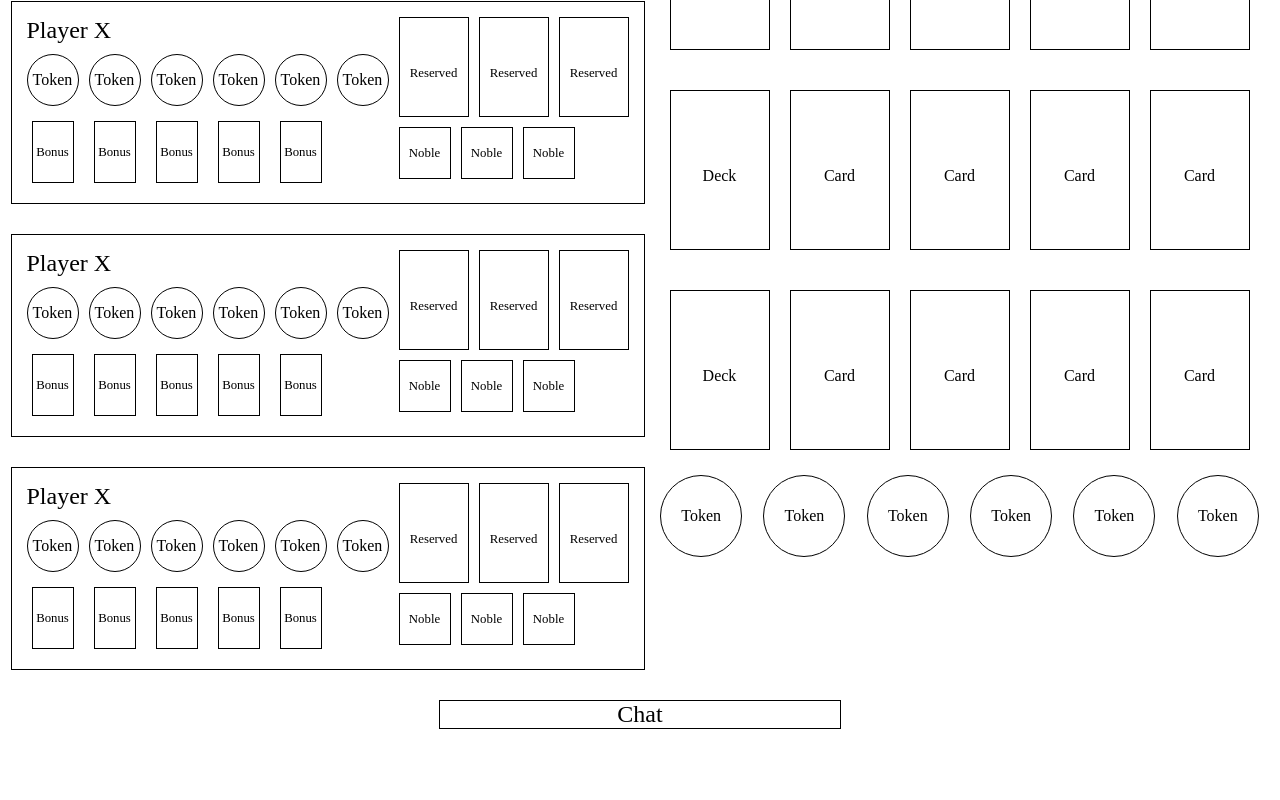
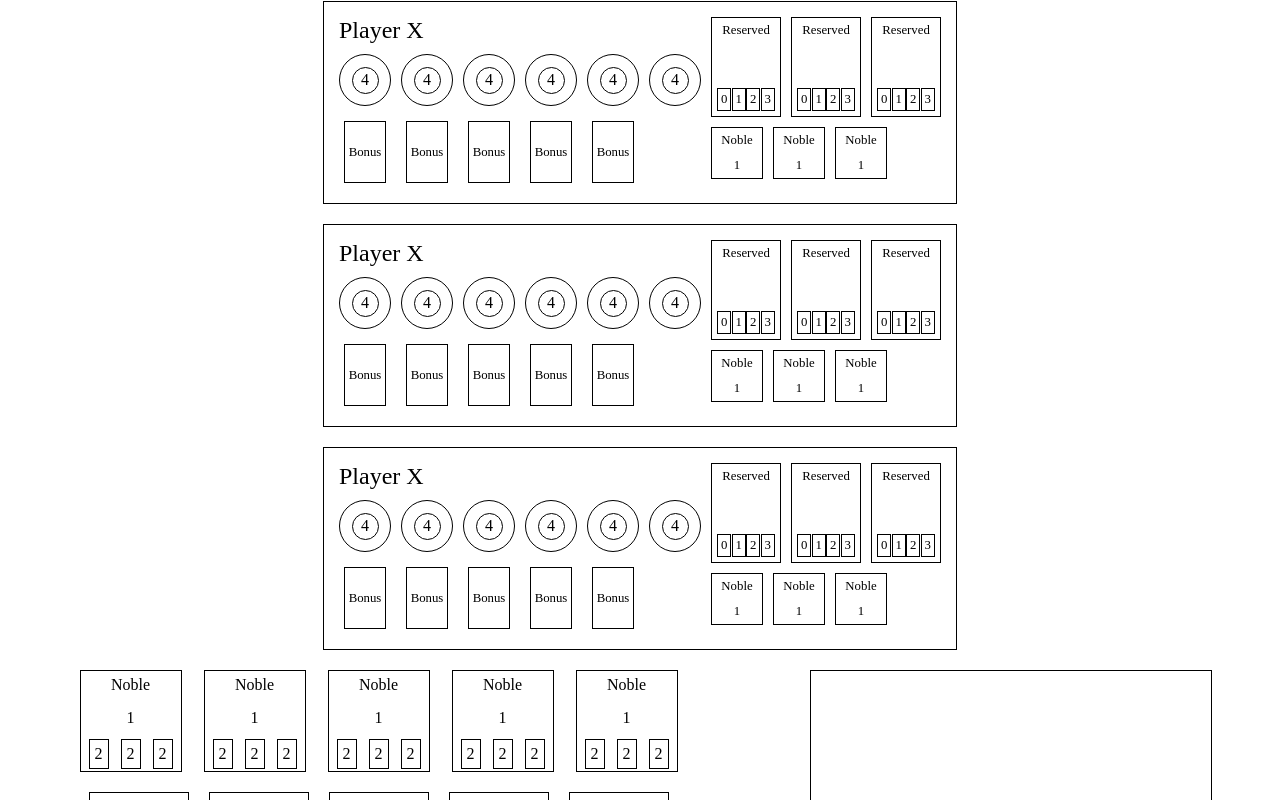
Before and after one commit to RathaR/board-games-map, a React app: page / in a window 1280 px wide. Shown: the part 240-1040 px from the top of the page. Before the commit the page ends 977 px from the top, so only its background shows below. Built offline with nearby package versions, Linux system fonts and the light colour scheme.

Commit message:
update layout

```diff
--- a/client/scense/Game/components/Board/index.jsx
+++ b/client/scense/Game/components/Board/index.jsx
@@ -1,5 +1,7 @@
 import React, { Component } from 'react';
 import PropTypes from 'prop-types';
+import classNames from 'classnames';
+
 import './styles.scss'
 import Card from '../Card';
 import Token from '../Token';
@@ -52,8 +54,10 @@ class Board extends Component {
   }
 
   render() {
+    const blockClasses = classNames(`${BLOCK}`, this.props.className);
+
     return (
-      <div  className={`${BLOCK}`}>
+      <div className={blockClasses}>
         {this.renderNobles()}
         {this.renderCards()}
         {this.renderTokens()}
--- a/client/scense/Game/components/Board/styles.scss
+++ b/client/scense/Game/components/Board/styles.scss
@@ -2,6 +2,7 @@
   display: flex;
   flex-wrap: wrap;
   flex-direction: column;
+  justify-content: space-between;
 
   &__nobles {
     display: flex;
--- a/client/scense/Game/components/Card/index.jsx
+++ b/client/scense/Game/components/Card/index.jsx
@@ -10,9 +10,17 @@ class Card extends Component {
   };
 
   render() {
-    const blockClasses = classNames(`${BLOCK}`, this.props.className);
+    const {type} = this.props;
+    const blockClasses = classNames(`${BLOCK}`, {[`${BLOCK}--reserved`]: type === 'Reserved'});
+    const costTokenClasses = classNames(`${BLOCK}__cost-token`, {[`${BLOCK}__cost-token--reserved`]: type === 'Reserved'});
+
     return (<div className={blockClasses}>
-      {this.props.type}
+      <div className={`${BLOCK}__title`}>
+        {this.props.type}
+      </div>
+      <div className={`${BLOCK}__cost`}>
+        {[1,2,3,4].map((elem, index) => <div className={costTokenClasses} key={index}>{index}</div> )}
+      </div>
     </div>);
   }
 }
--- a/client/scense/Game/components/Card/styles.scss
+++ b/client/scense/Game/components/Card/styles.scss
@@ -4,6 +4,10 @@ $card-width-reserved: 70px;
 $card-height-reserved: 100px;
 
 .card {
+  display: flex;
+  flex-flow: column nowrap;
+  justify-content: flex-end;
+
   box-sizing: border-box;
   border: 1px solid black;
   padding: 5px;
@@ -11,7 +15,24 @@ $card-height-reserved: 100px;
   height: $card-height;
 
   text-align: center;
-  line-height: $card-height;
+
+
+  &__title {
+    flex-grow: 1;
+  }
+
+  &__cost {
+    display: flex;
+    justify-content: space-around;
+  }
+
+  &__cost-token {
+    border: 1px solid black;
+    padding: 5px;
+    &--reserved {
+      padding: 3px;
+    }
+  }
 
   &--available {
 
@@ -20,7 +41,6 @@ $card-height-reserved: 100px;
   &--reserved {
     width: $card-width-reserved;
     height: $card-height-reserved;
-    line-height: $card-height-reserved;
     font-size: 0.8em;
   }
 
--- a/client/scense/Game/components/Chat/index.jsx
+++ b/client/scense/Game/components/Chat/index.jsx
@@ -1,7 +1,7 @@
 import React, { Component } from 'react';
 import './styles.scss'
 import PropTypes from 'prop-types';
-import className from 'classnames';
+import classNames from 'classnames';
 
 const BLOCK = 'chat';
 
@@ -10,7 +10,8 @@ class Chat extends Component {
   };
 
   render() {
-    return (<div className={`${BLOCK} ${this.props.className}`}>
+    const blockClasses = classNames(`${BLOCK}`, this.props.className);
+    return (<div className={blockClasses}>
       <div className={`${BLOCK}__title`}>
         Chat
       </div>
--- a/client/scense/Game/components/Noble/index.jsx
+++ b/client/scense/Game/components/Noble/index.jsx
@@ -9,9 +9,20 @@ class Noble extends Component {
   };
 
   render() {
-    const blockClasses = classNames(`${BLOCK}`, this.props.className);
+    const {type} = this.props;
+    const blockClasses = classNames(`${BLOCK}`, {[`${BLOCK}--reserved`]: type === 'Reserved'});
+    const statsClasses = classNames(`${BLOCK}__stats`, {[`${BLOCK}__stats--reserved`]: type === 'Reserved'});
+
     return (<div className={blockClasses}>
-      Noble
+      <div className={`${BLOCK}__title`}>
+        Noble
+      </div>
+      <div className={`${BLOCK}__prestige`}>
+        1
+      </div>
+      <div className={statsClasses}>
+        {[1,2,3].map((elem, index) => <div key={index} className={`${BLOCK}__bonus`}>2</div>)}
+      </div>
     </div>);
   }
 }
--- a/client/scense/Game/components/Noble/styles.scss
+++ b/client/scense/Game/components/Noble/styles.scss
@@ -5,13 +5,37 @@ $noble-size-reserved: 50px;
   width: $noble-size;
   height: $noble-size;
   border: solid 1px black;
-  line-height: $noble-size;
   text-align: center;
+  display: flex;
+  flex-flow: column nowrap;
+  justify-content: space-between;
 
   &--reserved {
     width: $noble-size-reserved;
     height: $noble-size-reserved;
-    line-height: $noble-size-reserved;
     font-size: 0.8em;
   }
+
+  &__title {
+    padding: 5px;
+  }
+
+  &__stats {
+    display: flex;
+    justify-content: space-around;
+    padding: 2px;
+
+    &--reserved {
+      display: none;
+    }
+  }
+
+  &__prestige {
+    padding: 5px;
+  }
+
+  &__bonus {
+    padding: 5px;
+    border: 1px solid black;
+  }
 }
--- a/client/scense/Game/components/PlayerInformation/index.jsx
+++ b/client/scense/Game/components/PlayerInformation/index.jsx
@@ -49,7 +49,7 @@ class PlayerInformation extends Component {
         {[1,2,3].map(
           (elem, index) =>
             <div key={index} className={`${BLOCK}__noble-container`}>
-              <Noble className='noble--reserved'/>
+              <Noble type='Reserved'/>
             </div>)}
       </div>)
   }
--- a/client/scense/Game/components/Token/index.jsx
+++ b/client/scense/Game/components/Token/index.jsx
@@ -11,7 +11,11 @@ class Token extends Component {
   render() {
     const blocClasses = classNames(this.props.className, `${BLOCK}`);
     return (<div className={blocClasses}>
-      Token
+      <div className={`${BLOCK}__icon`}>
+        <div className={`${BLOCK}__amount`}>
+          4
+        </div>
+      </div>
     </div>);
   }
 }
--- a/client/scense/Game/components/Token/styles.scss
+++ b/client/scense/Game/components/Token/styles.scss
@@ -1,16 +1,53 @@
 $token-size: 80px;
 $token-size-minimized: 50px;
 .token {
+  position: relative;
   width: $token-size;
   height: $token-size;
   border: 1px solid black;
   border-radius: 50%;
   text-align: center;
-  line-height: $token-size;
+  display: flex;
 
   &--minimized {
     height: $token-size-minimized;
     width: $token-size-minimized;
-    line-height: $token-size-minimized;
+  }
+
+  &__icon {
+    margin: auto;
+    width: 50%;
+    height: 50%;
+    border: 1px solid black;
+    border-radius: 50%;
+    display: flex;
+
+    &--red {
+      background-color: red;
+    }
+
+    &--black {
+      background-color: black;
+    }
+
+    &--yellow {
+      background-color: yellow;
+    }
+
+    &--blue {
+      background-color: blue;
+    }
+
+    &--green {
+      background-color: green;
+    }
+
+    &--white {
+      background-color: lightgray;
+    }
+  }
+
+  &__amount {
+    margin: auto;
   }
 }
--- a/client/scense/Game/styles.scss
+++ b/client/scense/Game/styles.scss
@@ -3,21 +3,32 @@
   margin: auto;
   flex-wrap: wrap;
   justify-content: space-around;
+  align-items: stretch;
 
   &__board {
 
   }
 
   &__chat {
+    margin: 10px 5px;
+  }
 
+  &__players-information,
+  &__board {
+    padding: 10px 5px;
   }
 
   &__players-information {
     display: flex;
     flex-flow: column nowrap;
+    justify-content: space-between;
   }
 
   &__player-information-container {
-    margin-bottom: 30px;
+    margin-bottom: 20px;
+
+    &:last-child {
+      margin-bottom: 0;
+    }
   }
 }
```
